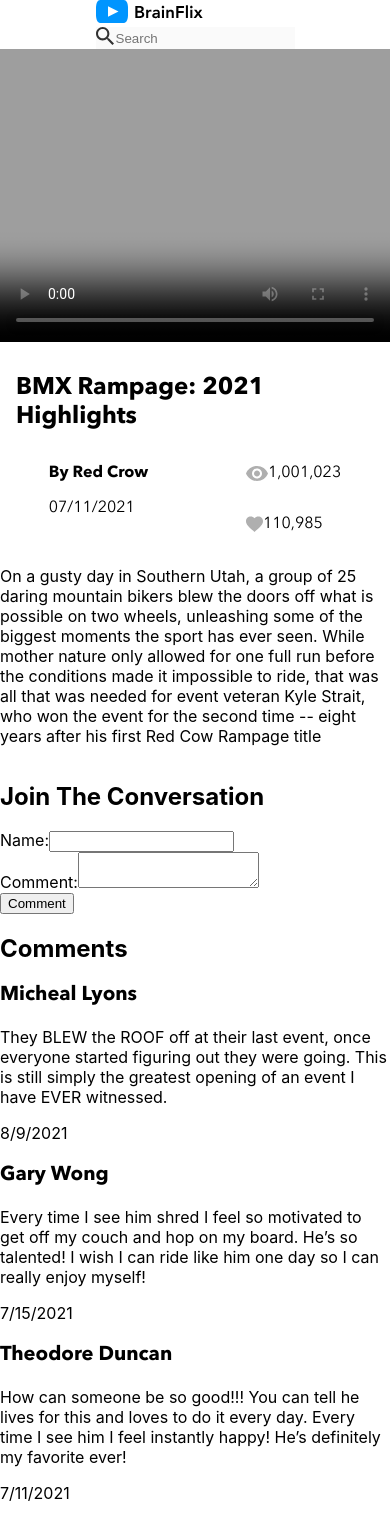
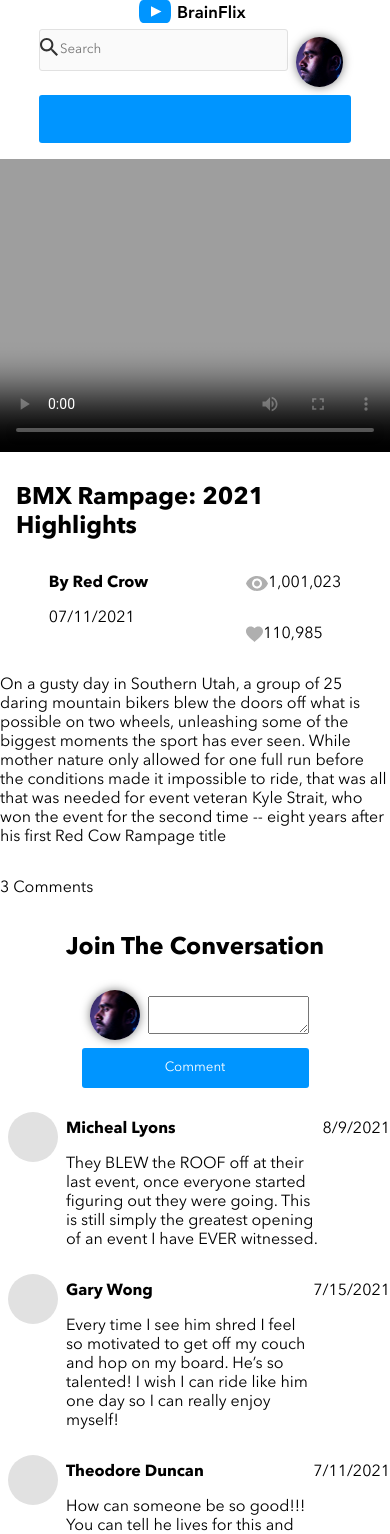
Before and after one commit to DaaniyaalM/brainflix, a React (Create React App) app: page / in a window 390 px wide. Shown: the top 1534 px of the page. Built offline with nearby package versions, Linux system fonts and the light colour scheme.

Commit message:
styled everything for mobile version

```diff
--- a/src/App.scss
+++ b/src/App.scss
@@ -1,3 +1,7 @@
+* {
+  font-family: "avenir";
+}
+
 video {
   width: 100%;
   align-self: center;
--- a/src/components/Comments/Comments.jsx
+++ b/src/components/Comments/Comments.jsx
@@ -1,29 +1,23 @@
-import commentsData from "../../assets/Data/video-details.json";
+import "./Comments.scss";
 
 function Comments() {
   return (
     <div className="comment-section">
-      <h2 className="comments__title">Join The Conversation</h2>
+      <p className="comment-count">3 Comments</p>
 
       <section className="comments"></section>
+
       <form className="comments__form">
-        <div className="name-label-container">
-          <div className="profile-picture"></div>
-          <div className="column">
-            <label className="name__label" htmlFor="name">
-              Name:
-            </label>
-            <input className="name" type="text" required="" />
+        <h2 className="comments__title">Join The Conversation</h2>
+        <div className="comments_container">
+          <div className="name-label-container">
+            <div className="profile-picture"></div>
+
+            <label className="comments__label" htmlFor="comment"></label>
+            <textarea className="comments__text" required=""></textarea>
           </div>
+          <button className="comments__button">Comment</button>
         </div>
-
-        <label className="comments__label" htmlFor="comment">
-          Comment:
-        </label>
-        <textarea className="comments__text" required=""></textarea>
-        <br></br>
-
-        <button className="comments__button">Comment</button>
       </form>
     </div>
   );
--- a/src/components/Comments/Comments.scss
+++ b/src/components/Comments/Comments.scss
@@ -10,3 +10,41 @@
   src: url("../../../src/assets/Font/Alternative files/AvenirNextLTProBold.ttf");
   font-weight: bold;
 }
+.profile-picture {
+  width: 50px;
+  height: 50px;
+  border-radius: 50%;
+  margin: 8px;
+  box-shadow: 0 0 10px rgba(0, 0, 0, 0.5);
+  background-image: url("../../assets/Images/Mohan-muruge.jpg");
+  background-size: cover;
+  background-position: center;
+}
+
+.name-label-container {
+  display: flex;
+  align-items: center;
+}
+
+.comments {
+  display: flex;
+  &__button {
+    height: 2.5rem;
+    border-radius: 3px;
+    border: none;
+    margin-bottom: 1rem;
+    background-color: #0095ff;
+    width: 100%;
+    color: white;
+  }
+
+  &__form {
+    display: flex;
+    flex-direction: column;
+    align-items: center;
+  }
+}
+
+.comment {
+  display: flex;
+}
--- a/src/components/Comments/Comments2.jsx
+++ b/src/components/Comments/Comments2.jsx
@@ -4,13 +4,14 @@ import "./Comments2.scss";
 function Comments2() {
   return (
     <div>
-      <h2>Comments</h2>
       {commentsData[0].comments.map((comment) => (
         <div key={comment.id} className="comment">
-
-          <h3 class="comments__name">{comment.name}</h3>
-          <p class="comments__comments">{comment.comment}</p>
-          <p class="comments__date">
+          <div className="comments__dp"></div>
+          <div className="comments__name-container">
+            <h3 className="comments__name">{comment.name}</h3>
+            <p className="comments__comments">{comment.comment}</p>
+          </div>
+          <p className="comments__date">
             {new Date(comment.timestamp).toLocaleDateString()}
           </p>
         </div>
--- a/src/components/Comments/Comments2.scss
+++ b/src/components/Comments/Comments2.scss
@@ -1,6 +1,22 @@
 .comments {
   &__name {
-    font-size: 1.25rem;
+    font-size: 1rem;
     font-family: "avenir";
   }
+  &__dp {
+    background-color: #e1e1e1;
+    height: 50px;
+    width: 50px;
+    border-radius: 50%;
+    margin: 8px;
+    flex-shrink: 0;
+  }
+  &__comments {
+    font-family: "avenir";
+  }
+
+  .comment {
+    display: flex;
+    border-top: 2px solid #e1e1e1;
+  }
 }
--- a/src/components/Navbar/Navbar.css
+++ b/src/components/Navbar/Navbar.css
@@ -4,4 +4,4 @@
 
 .navbar__search {
   background-color: #e1e1e1;
-}/*# sourceMappingURL=Navbar.css.map */
+} /*# sourceMappingURL=Navbar.css.map */
--- a/src/components/Navbar/Navbar.jsx
+++ b/src/components/Navbar/Navbar.jsx
@@ -1,7 +1,7 @@
 import SearchPic from "../../assets/Icons/search.svg";
 import LogoPic from "../../assets/Logo/BrainFlix-logo.svg";
+import "./Navbar.scss";
 
-import "./Navbar.scss";
 function Navbar(props) {
   function searchHandler() {
     console.log("button pressed");
@@ -11,6 +11,7 @@ function Navbar(props) {
       <div className="navbar__main-icon">
         <img src={LogoPic} alt="Logo" />
       </div>
+      <div className="navbar__row">
         <div className="navbar__search-container">
           <div className="navbar__icon"></div>
           <label className="navbar__magnifying-glass">
@@ -23,8 +24,9 @@ function Navbar(props) {
             className="navbar__search"
           ></input>
         </div>
-      <div className="navbar__dp"></div>
-      <div className="navbar__upload"></div>
+        <div className="profile-picture"></div>
+      </div>
+      <button className="navbar__upload"></button>
     </div>
   );
 }
--- a/src/components/Navbar/Navbar.scss
+++ b/src/components/Navbar/Navbar.scss
@@ -18,11 +18,11 @@
   flex-wrap: wrap;
   width: 100%;
 
-  &__searchcontainer {
-    display: flex;
-    font-family: "avenir";
-    height: 2rem;
-  }
+  // &__searchcontainer {
+  //   display: flex;
+  //   font-family: "avenir";
+  //   height: 2rem;
+  // }
 
   &__search {
     border: none;
@@ -32,5 +32,39 @@
     display: flex;
     flex-direction: row;
     background-color: #fafafa;
+    align-items: center;
+    border: 1px solid #e1e1e1;
+    width: 85%;
+    height: 2.5rem;
+    border-radius: 3px;
+  }
+  &__upload {
+    //background-image: url("../../assets/Icons/upload.svg");
+    background-size: cover;
+    background-position: center;
+    width: 80%;
+    height: 3rem;
+    border-radius: 3px;
+    border: none;
+    margin-bottom: 1rem;
+    background-color: #0095ff;
+  }
+  &__row {
+    display: flex;
+    width: 80%;
+  }
+  &__main-icon {
+    align-self: center;
   }
 }
+
+.profile-picture {
+  width: 50px;
+  height: 50px;
+  border-radius: 50%;
+  background-image: url("../../assets/Images/Mohan-muruge.jpg");
+  background-size: cover;
+  background-position: center;
+  margin-left: 10px;
+  margin-bottom: 10px;
+}
```
Lines whose indentation alone changed are shown as unchanged.
